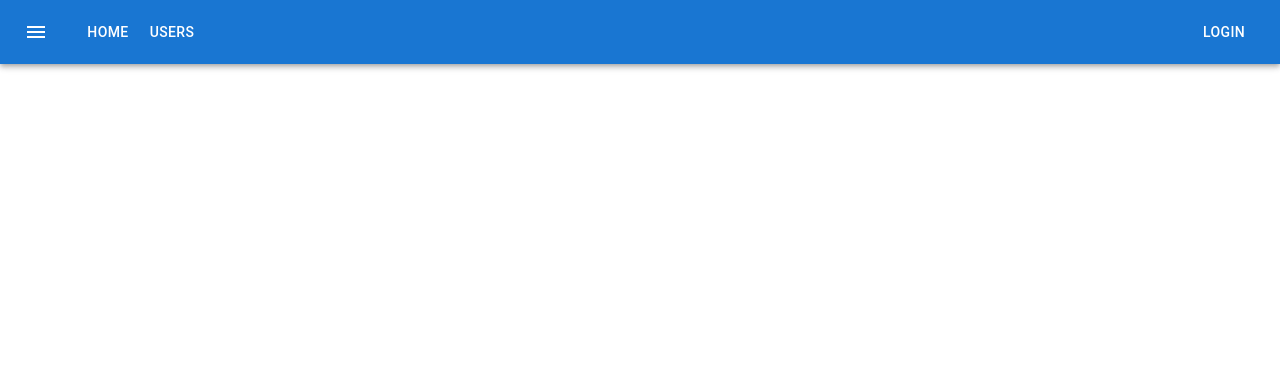
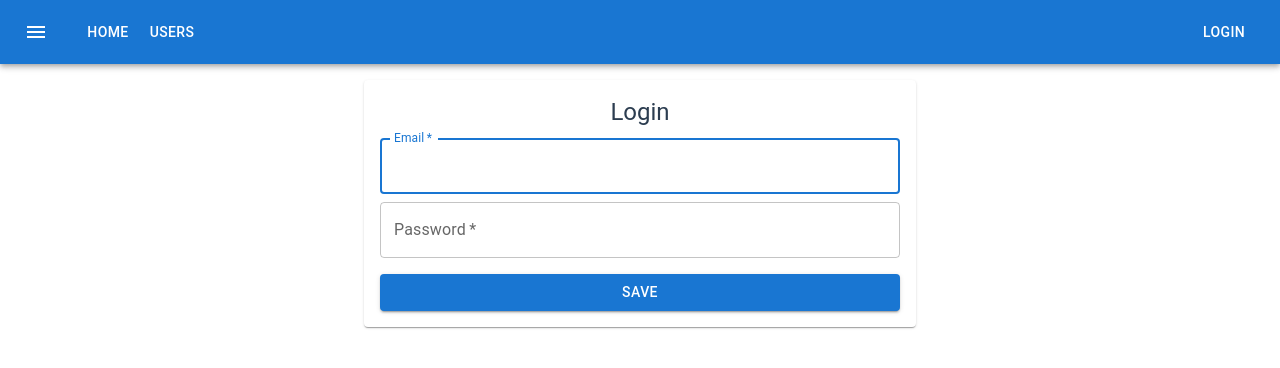
Before and after one commit to FaisalQureshi1231/react-crud-app, a React (Create React App) app: page /login in a window 1280 px wide. Before the commit this address had no page. Shown: the top 368 px of the page. Built offline with nearby package versions, Linux system fonts and the light colour scheme.

Commit message:
Adding login component

```diff
--- a/src/App.js
+++ b/src/App.js
@@ -6,6 +6,8 @@ import Users from './components/users/Users';
 import { Route, Routes } from 'react-router-dom';
 import Create from './components/users/Create';
 import Update from './components/users/Update';
+import Login from './components/auth/Login';
+import { AuthProvider } from './components/auth/Auth';
 
 function App() {
   return (
@@ -15,13 +17,16 @@ function App() {
     //   <Users/>
     // </div>
     <>
+     <AuthProvider>
         <Navbar/>
         <Routes>
           <Route path='/' element={<Home />} />
           <Route path='users' element = {<Users />} />
           <Route path='create' element={<Create />} />
           <Route path='update/:id' element={<Update />} />
+          <Route path='login' element ={<Login />} />
         </Routes>
+     </AuthProvider>
     </>
   );
 }
--- /dev/null
+++ b/src/components/auth/Auth.js
@@ -0,0 +1,28 @@
+import React, { createContext, useContext, useState } from "react"
+
+const AuthContext = createContext(null)
+
+export const AuthProvider = ({children}) => {
+
+    const [email, setEmail]       = useState(null)
+    const [password, setPassword] = useState(null)
+
+    const login = (email, password) => {
+        setEmail(email)
+        setPassword(password)
+    }
+    const logout = () => {
+        setEmail (null)
+        setPassword (null)
+    }
+
+    return (
+        <AuthContext.Provider value={{ email, password, login, logout }}>{children}</AuthContext.Provider>
+    )
+}
+
+export const useAuth = () => {
+    return (
+        useContext(AuthContext)
+    )
+}
--- /dev/null
+++ b/src/components/auth/Login.js
@@ -0,0 +1,55 @@
+import React from 'react'
+import { Button, Container, Grid2, Paper, styled, TextField, Typography } from '@mui/material'
+const RootDiv = styled('div')({
+    flexGrow : 1
+  });
+const CustomForm = styled('form')({
+    width      : '100%',
+    marginTop  : '10px'
+})
+
+function Login() {
+  return (
+    <RootDiv>
+        <Container sx={{ marginTop : '16px' }} maxWidth="sm">
+            <Paper sx={{ padding : '16px', color: '#2C3D50' }}>
+                <Typography component="h1" variant="h5" align="center">
+                        Login
+                </Typography>
+                <CustomForm>
+                    <Grid2 container rowSpacing={1} columnSpacing={{ xs: 1, sm: 2, md: 3 }}>
+                        <Grid2 size={12}>
+                            <TextField
+                                autoComplete="email"
+                                name="email"
+                                variant="outlined"
+                                required
+                                fullWidth
+                                id="email"
+                                label="Email"
+                                type="email"
+                                autoFocus
+                            />
+                        </Grid2>
+                        <Grid2 size={12}>
+                            <TextField
+                                autoComplete="password"
+                                name="password"
+                                variant="outlined"
+                                required
+                                fullWidth
+                                id="password"
+                                label="Password"
+                                type="password"
+                            />
+                        </Grid2>
+                    </Grid2>
+                    <Button type="submit" fullWidth variant="contained" color="primary" sx={{ marginTop: 2 }}>Save</Button>
+                </CustomForm>
+            </Paper>
+        </Container>
+    </RootDiv>
+  )
+}
+
+export default Login
--- a/src/components/partials/Navbar.js
+++ b/src/components/partials/Navbar.js
@@ -1,7 +1,7 @@
 import React from 'react'
 import { AppBar, Box, Button, IconButton, styled, Toolbar, Typography } from '@mui/material'
 import MenuIcon from '@mui/icons-material/Menu';
-import { NavLink } from 'react-router-dom'
+import { Link, NavLink } from 'react-router-dom'
 
 const ButtonNavLink = styled(Button)(({ theme, isActive }) => ({
     textDecoration: 'none',
@@ -33,7 +33,9 @@ function Navbar() {
                             <ButtonNavLink sx={{ color: '#fff' }}>Users</ButtonNavLink>
                         </NavLink>
                     </Typography>
-                    <Button color="inherit">Login</Button>
+                    <Link to='/login'>
+                        <ButtonNavLink sx={{ color: '#fff' }}>Login</ButtonNavLink>
+                    </Link>
                 </Toolbar>
             </AppBar>
         </Box>
```
Lines whose indentation alone changed are shown as unchanged.
